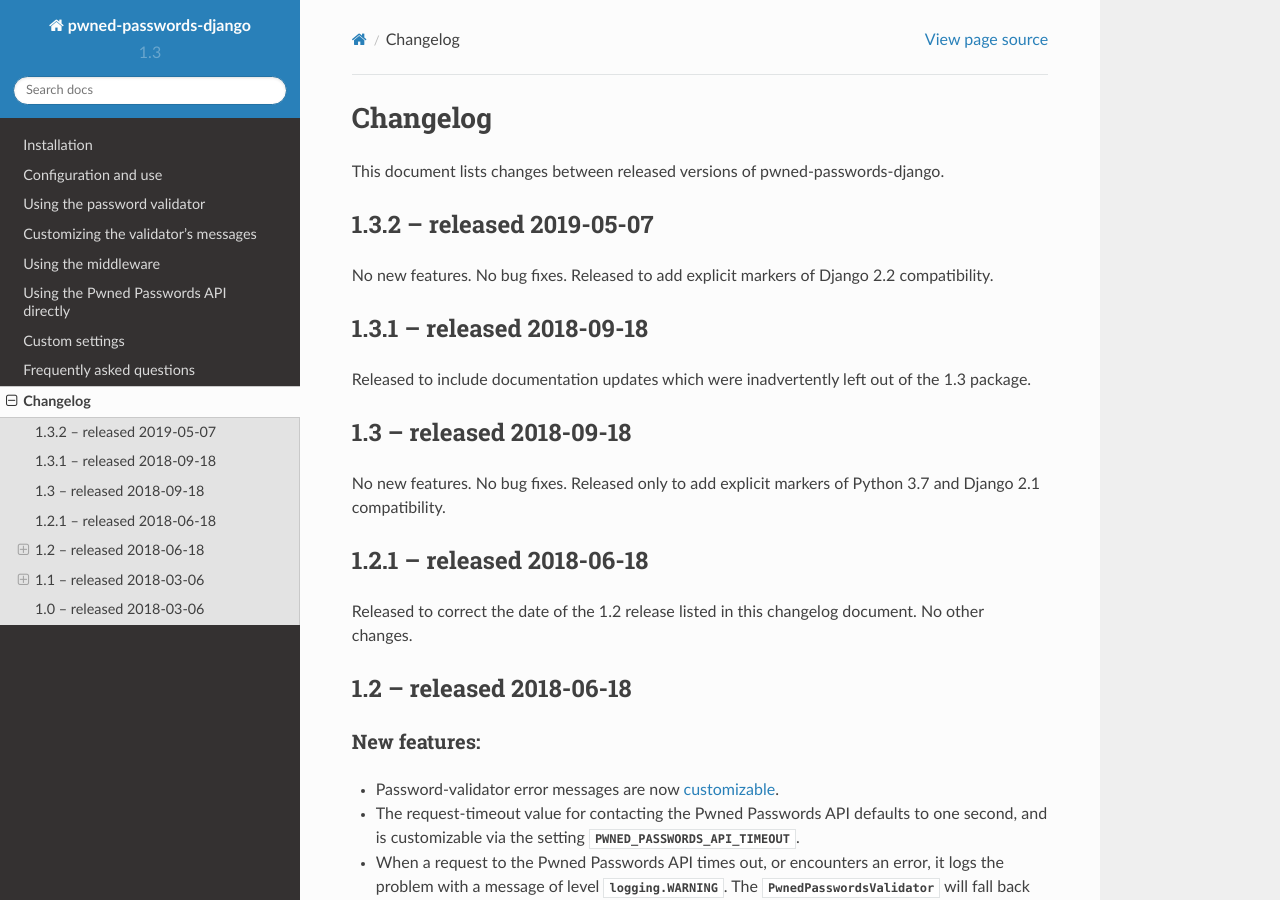
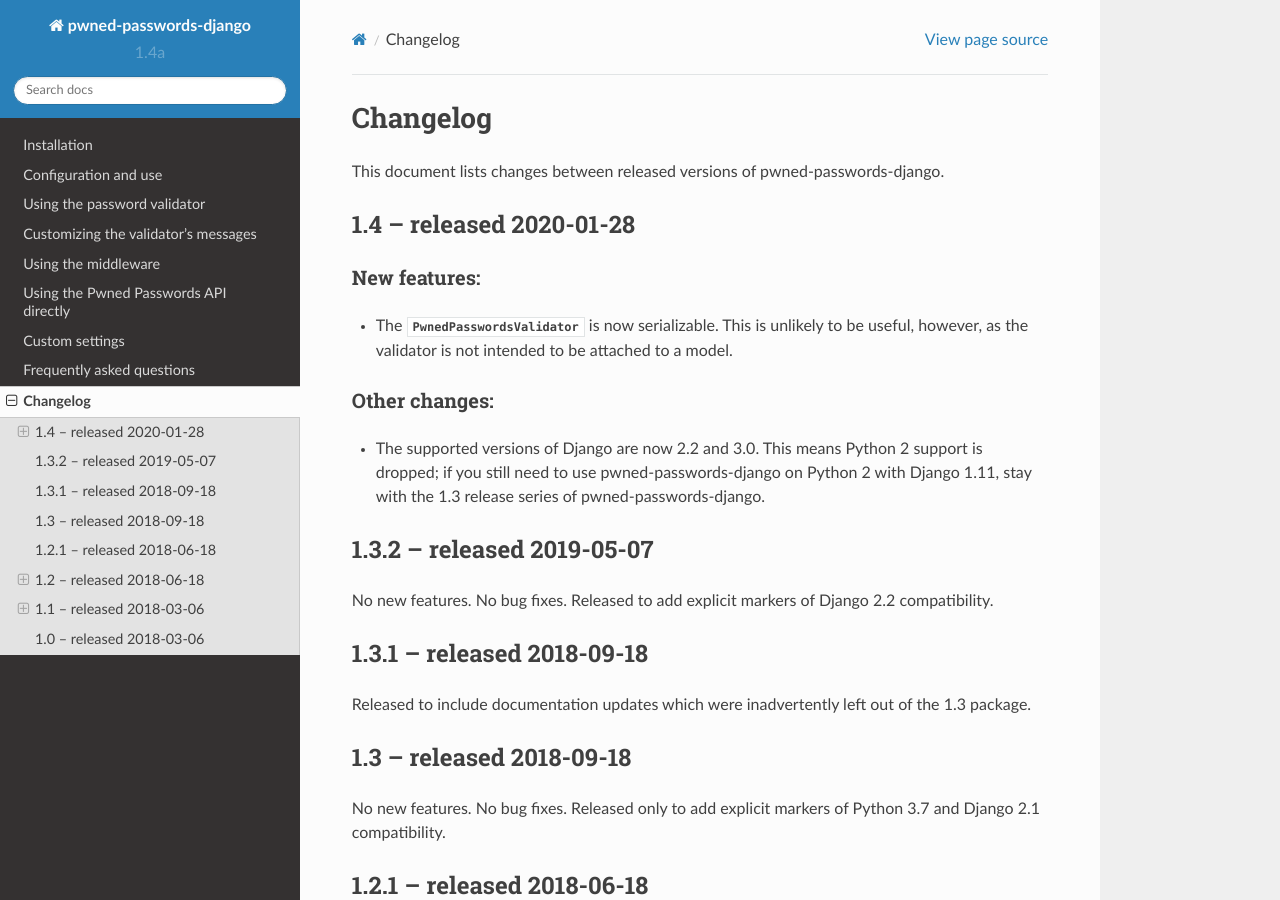
Before and after one commit to ubernostrum/pwned-passwords-django, a Sphinx documentation site: the page built from docs/changelog.rst, in a window 1280 px wide and 900 px high. Built offline with Sphinx 7.4.7 and the Read the Docs theme 2.0.0, drawn with Linux system fonts in a browser that asks for light colours; some of the changed text lies outside the part shown.

Commit message:
Version bumps and changelog.

```diff
--- a/docs/changelog.rst
+++ b/docs/changelog.rst
@@ -6,6 +6,25 @@
 
 This document lists changes between released versions of
 pwned-passwords-django.
+
+1.4 -- released 2020-01-28
+--------------------------
+
+New features:
+~~~~~~~~~~~~~
+
+* The
+  :class:`~pwned_passwords_django.validators.PwnedPasswordsValidator`
+  is now serializable. This is unlikely to be useful, however, as the
+  validator is not intended to be attached to a model.
+
+Other changes:
+~~~~~~~~~~~~~~
+
+* The supported versions of Django are now 2.2 and 3.0. This means
+  Python 2 support is dropped; if you still need to use
+  pwned-passwords-django on Python 2 with Django 1.11, stay with the
+  1.3 release series of pwned-passwords-django.
 
 1.3.2 -- released 2019-05-07
 ----------------------------
--- a/docs/conf.py
+++ b/docs/conf.py
@@ -9,9 +9,9 @@
 source_suffix = ".rst"
 master_doc = "index"
 project = "pwned-passwords-django"
-copyright = "2018-2019, James Bennett"
-version = "1.3"
-release = "1.3.3a"
+copyright = "2018-2020, James Bennett"
+version = "1.4a"
+release = "1.4a"
 exclude_trees = ["_build"]
 pygments_style = "sphinx"
 html_static_path = ["_static"]
--- a/setup.py
+++ b/setup.py
@@ -6,7 +6,7 @@
 setup(
     name="pwned-passwords-django",
     zip_safe=False,  # eggs are the devil.
-    version="1.3.3a",
+    version="1.4",
     description="A Pwned Passwords implementation for Django sites.",
     long_description=open(os.path.join(os.path.dirname(__file__), "README.rst")).read(),
     author="James Bennett",
@@ -28,6 +28,7 @@
         "Programming Language :: Python :: 3.5",
         "Programming Language :: Python :: 3.6",
         "Programming Language :: Python :: 3.7",
+        "Programming Language :: Python :: 3.8",
         "Topic :: Utilities",
     ],
     python_requires=">=3.5",
```
Also changed, not shown: 1 other file.
